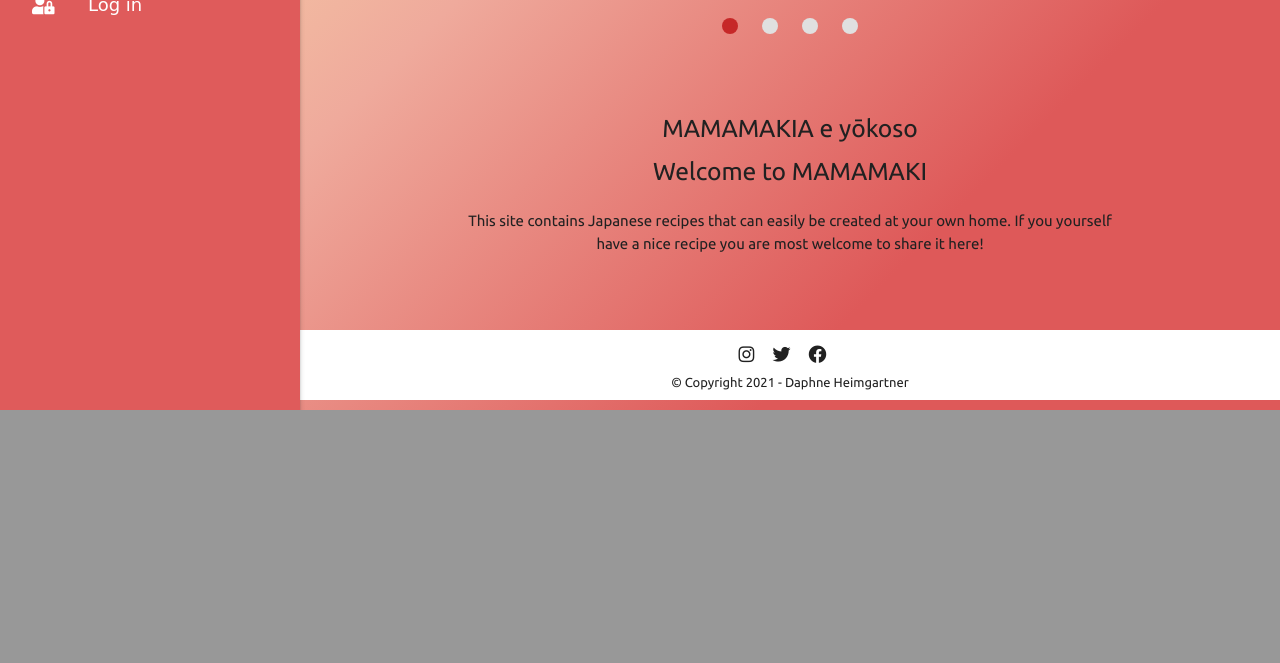
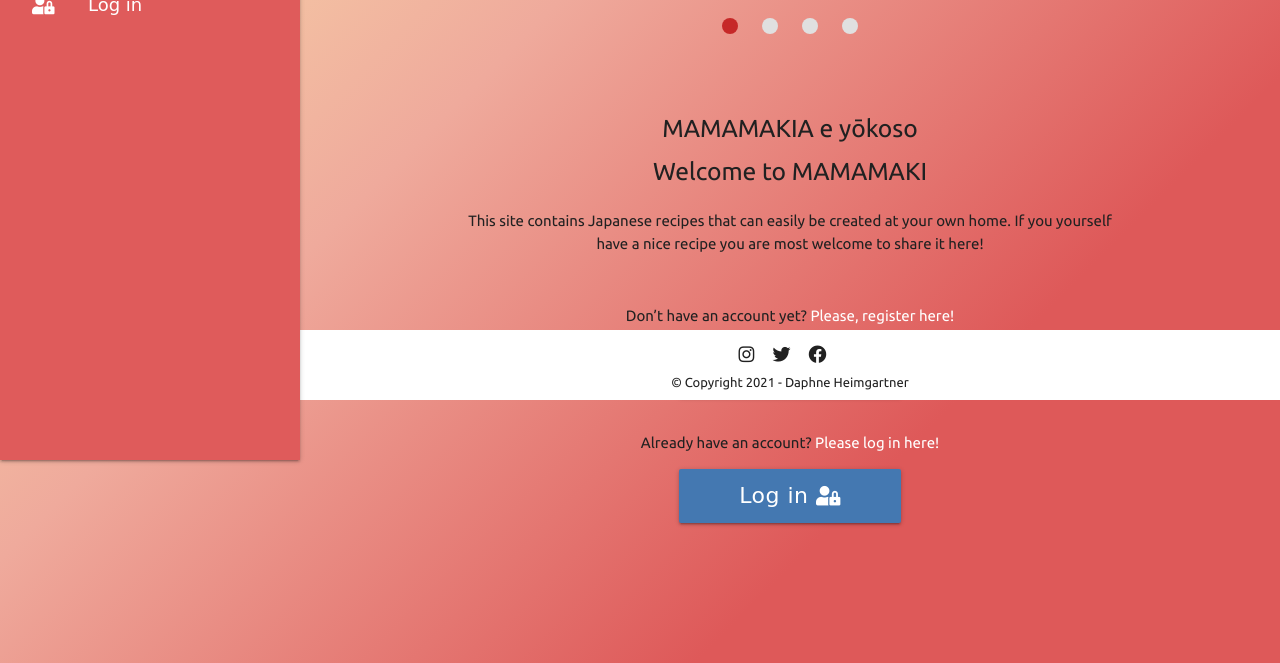
Before and after one commit to Daph1986/mamamaki, a Flask app: page / in a window 1280 px wide. Shown: the part 400-1063 px from the top of the page. Before the commit the page ends 810 px from the top, so only its background shows below. Run offline with Flask 2, Linux system fonts and the light colour scheme; some libraries are stand-ins or nearby versions; some web fonts are replaced.

Commit message:
Added CTA buttons

```diff
--- a/static/css/style.css
+++ b/static/css/style.css
@@ -183,6 +183,10 @@
 
 .slider .indicators .indicator-item.active {
   background-color: #C62828;
+}
+
+.redirect-text {
+  color: #fff;
 }
 
 /* ---------------------- About page ---------------------- */
--- a/templates/index.html
+++ b/templates/index.html
@@ -28,7 +28,7 @@
         <h5 class="center-align">Welcome to MAMAMAKI</h5>
       </div>
       <div class="row">
-        <div class="col s12 center-align bottom-margins">
+        <div class="col s12 center-align">
           <p>
             This site contains Japanese recipes that can easily be created
             at your own home.
@@ -37,6 +37,30 @@
           </p>
         </div>
       </div>
+      <div class="row">
+        <div class="col s12 center-align">
+          <p class="center-align">
+            Don’t have an account yet?
+            <a href="{{ url_for('register') }}" class="redirect-text">Please, register here!</a>
+          </p>
+          <a href="{{ url_for('register') }}"
+              class="col m4 push-m4 s12 btn-large btn-blue center-align">
+              Register <i class="fas fa-user"></i>
+          </a>
+        </div>
+      </div>
+      <div class="row">
+        <div class="col s12 center-align bottom-margins">
+          <p class="center-align">
+            Already have an account?
+            <a href="{{ url_for('login') }}" class="redirect-text">Please log in here!</a>
+          </p>
+          <a href="{{ url_for('login') }}"
+              class="col m4 push-m4 s12 btn-large btn-blue center-align">
+              Log in <i class="fas fa-user-lock"></i>
+          </a>
+        </div>
+      </div>
     </div>
   </div>
 
```
